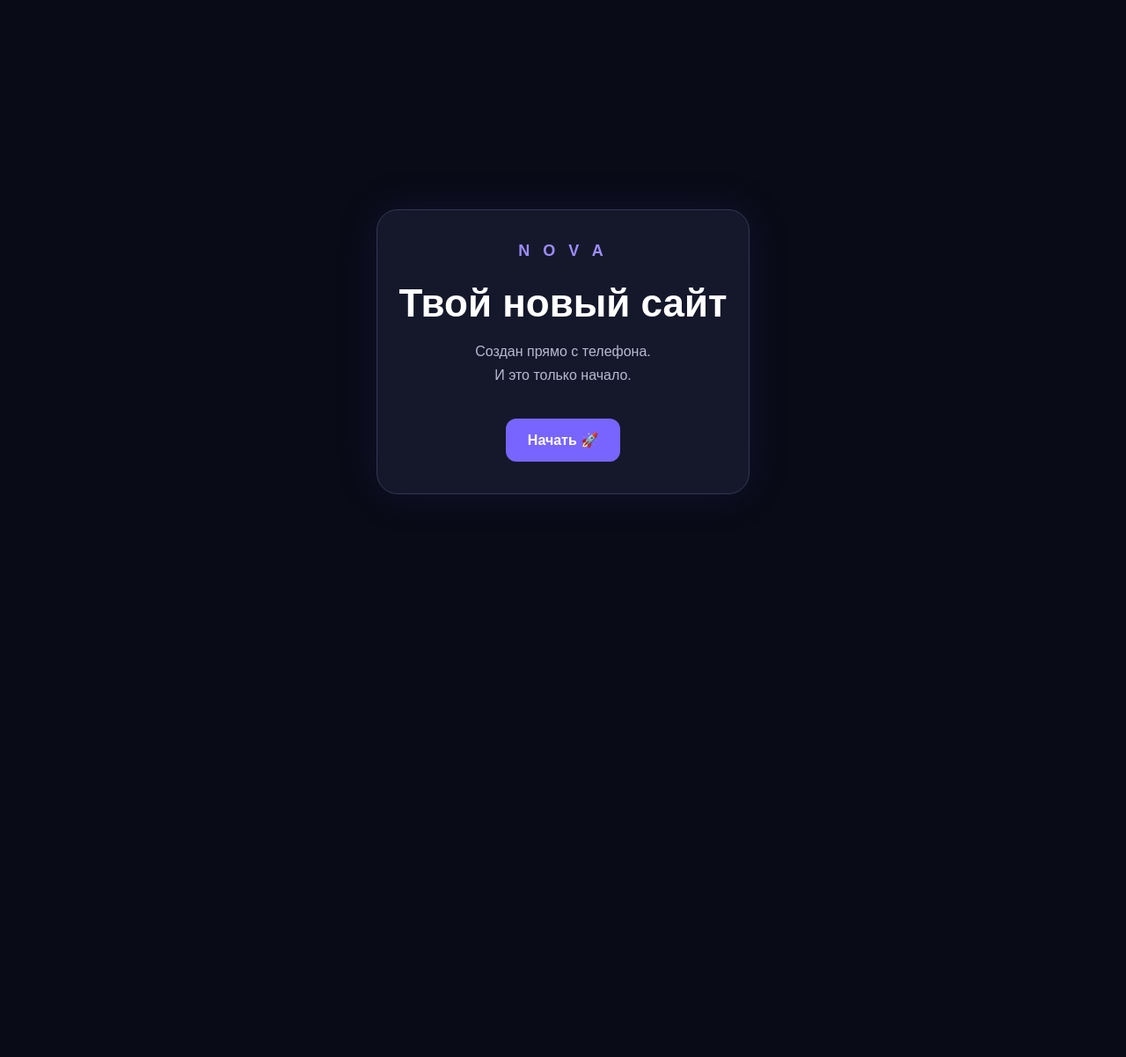
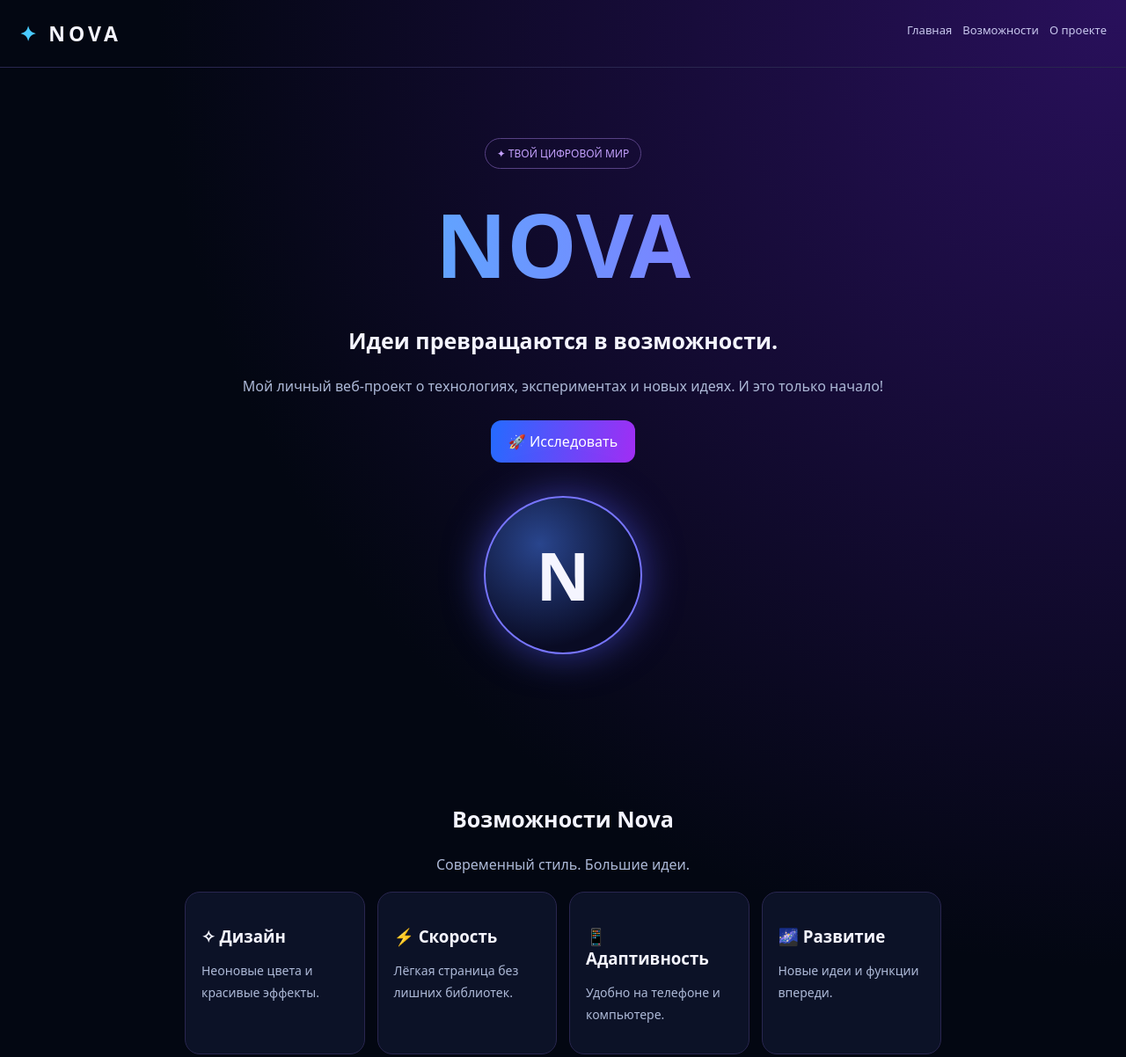
Before and after one commit to Qwert303qwerty/mysite, a website: page index.html in a window 1280 px wide. Shown: the top 1202 px of the page at 88% size. Before the commit the page ends 800 px from the top, so only its background shows below. Drawn offline with Linux system fonts and the light colour scheme.

Commit message:
Upgrade Nova design

```diff
--- a/index.html
+++ b/index.html
@@ -1,79 +1,56 @@
-
 <!DOCTYPE html>
 <html lang="ru">
 <head>
-  <meta charset="UTF-8">
-  <meta name="viewport" content="width=device-width, initial-scale=1.0">
-  <title>Nova — мой сайт</title>
-  <style>
-    * {
-      box-sizing: border-box;
-    }
-
-    body {
-      margin: 0;
-      min-height: 100vh;
-      font-family: Arial, sans-serif;
-      color: white;
-      background: #090b16;
-      display: grid;
-      place-items: center;
-      text-align: center;
-      padding: 24px;
-    }
-
-    .card {
-      max-width: 500px;
-      padding: 36px 24px;
-      border: 1px solid #343754;
-      border-radius: 24px;
-      background: #15182a;
-      box-shadow: 0 0 50px #5145cd22;
-    }
-
-    .logo {
-      color: #9d8cff;
-      font-size: 18px;
-      font-weight: bold;
-      letter-spacing: 5px;
-    }
-
-    h1 {
-      font-size: 44px;
-      margin: 24px 0 12px;
-    }
-
-    p {
-      color: #b7bad0;
-      line-height: 1.7;
-    }
-
-    button {
-      margin-top: 20px;
-      padding: 15px 25px;
-      border: 0;
-      border-radius: 12px;
-      background: #7865ff;
-      color: white;
-      font-size: 16px;
-      font-weight: bold;
-      cursor: pointer;
-    }
-
-    button:active {
-      transform: scale(0.96);
-    }
-  </style>
+<meta charset="UTF-8">
+<meta name="viewport" content="width=device-width, initial-scale=1">
+<title>Nova — цифровой мир</title>
+<style>
+*{box-sizing:border-box}
+body{margin:0;background:radial-gradient(circle at top right,#29105c,#030712 55%);color:#f5f5ff;font-family:system-ui,sans-serif}
+header{padding:22px;display:flex;justify-content:space-between;border-bottom:1px solid #29264f}
+.logo{font-size:23px;font-weight:900;letter-spacing:4px}
+.logo span{color:#49caff}
+nav a{color:#c9c8ee;margin-left:12px;text-decoration:none;font-size:13px}
+.hero{padding:65px 24px;text-align:center}
+.tag{color:#c5a2ff;border:1px solid #574184;padding:8px 13px;border-radius:25px;font-size:12px}
+h1{font-size:clamp(65px,15vw,100px);margin:25px 0;background:linear-gradient(90deg,#38d9ff,#a34dff);background-clip:text;-webkit-background-clip:text;color:transparent}
+h2{font-size:25px}
+p{color:#adb9d7;line-height:1.8}
+.btn{display:inline-block;padding:13px 20px;margin:8px;border-radius:12px;text-decoration:none;color:white;background:linear-gradient(100deg,#246bff,#a12df4)}
+.planet{margin:35px auto;width:180px;height:180px;border:2px solid #7775ff;border-radius:50%;display:grid;place-items:center;font-size:75px;font-weight:900;background:radial-gradient(circle at 35% 30%,#29458d,#090b24 70%);box-shadow:0 0 45px #545dff88;animation:float 4s ease-in-out infinite}
+@keyframes float{50%{transform:translateY(-10px)}}
+section{padding:25px 20px 60px;max-width:900px;margin:auto}
+.heading{text-align:center}
+.cards{display:grid;grid-template-columns:repeat(2,minmax(0,1fr));gap:14px}
+.card{padding:18px;border:1px solid #29264f;border-radius:17px;background:#0c1227}
+.card h3{margin-bottom:5px}
+.card p{font-size:14px}
+footer{text-align:center;padding:25px;border-top:1px solid #29264f;color:#aab6d5}
+@media(min-width:700px){.hero{padding:85px 20px}.cards{grid-template-columns:repeat(4,minmax(0,1fr))}}
+</style>
 </head>
 <body>
-  <main class="card">
-    <div class="logo">N O V A</div>
-    <h1>Твой новый сайт</h1>
-    <p>Создан прямо с телефона.<br>
-       И это только начало.</p>
-    <button onclick="alert('Добро пожаловать в Nova!')">
-      Начать 🚀
-    </button>
-  </main>
+<header><div class="logo"><span>✦</span> NOVA</div><nav><a href="#home">Главная</a><a href="#features">Возможности</a><a href="#about">О проекте</a></nav></header>
+<main>
+<div class="hero" id="home">
+<span class="tag">✦ ТВОЙ ЦИФРОВОЙ МИР</span>
+<h1>NOVA</h1>
+<h2>Идеи превращаются в возможности.</h2>
+<p>Мой личный веб-проект о технологиях, экспериментах и новых идеях. И это только начало!</p>
+<a class="btn" href="#features">🚀 Исследовать</a>
+<div class="planet">N</div>
+</div>
+<section id="features">
+<div class="heading"><h2>Возможности Nova</h2><p>Современный стиль. Большие идеи.</p></div>
+<div class="cards">
+<div class="card"><h3>✧ Дизайн</h3><p>Неоновые цвета и красивые эффекты.</p></div>
+<div class="card"><h3>⚡ Скорость</h3><p>Лёгкая страница без лишних библиотек.</p></div>
+<div class="card"><h3>📱 Адаптивность</h3><p>Удобно на телефоне и компьютере.</p></div>
+<div class="card"><h3>🌌 Развитие</h3><p>Новые идеи и функции впереди.</p></div>
+</div>
+</section>
+<section id="about"><div class="heading"><h2>Это только начало</h2><p>Nova развивается шаг за шагом. Спасибо, что заглянул!</p></div></section>
+</main>
+<footer>✦ NOVA · Создано с 💜 на Android · 2026</footer>
 </body>
 </html>
```
